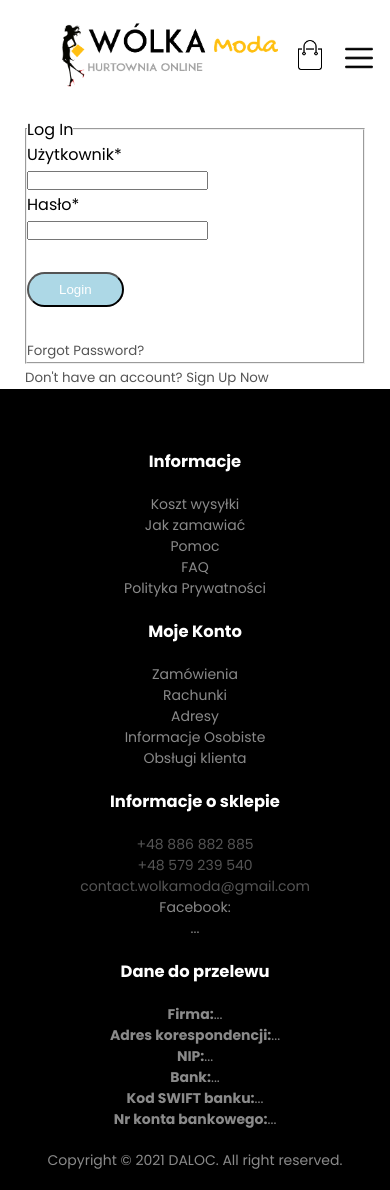
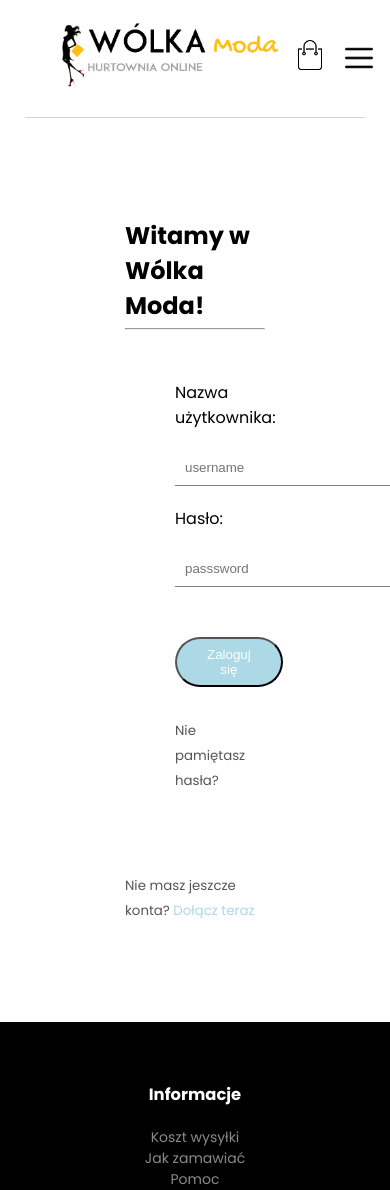
Before and after one commit to goofyIsCool/Ecommerce-Website, a Django app: page /login/ in a window 390 px wide. Shown: the top 1190 px of the page. Run offline with Django 3.2, Linux system fonts and the light colour scheme; some libraries are stand-ins or nearby versions.

Commit message:
Front-end update

```diff
--- a/website/shop/static/shop/assets/css/styles.css
+++ b/website/shop/static/shop/assets/css/styles.css
@@ -33,7 +33,9 @@ body {
     display: flex;
     align-items: center;
     padding: 20px;
+    border-bottom: 1px solid lightgrey;
 }
+
 nav{
     flex:1;
     text-align: right;
@@ -290,7 +292,7 @@ ul {
 
 /* Dropdown Button */
 .dropbtn {
-    background-color: #ff524b;
+    background-color: lightblue;
     color: white;
     padding: 16px;
     font-size: 16px;
@@ -307,7 +309,7 @@ ul {
 .dropdown-content {
     display: none;
     position: absolute;
-    background-color: #f1f1f1;
+    background-color: white;
     min-width: 160px;
     box-shadow: 0px 8px 16px 0px rgba(0,0,0,0.2);
     z-index: 1;
@@ -324,13 +326,13 @@ ul {
 }
 
 /* Change color of dropdown links on hover */
-.dropdown-content a:hover {background-color: #ddd;}
+.dropdown-content a:hover {background-color: lightgrey;}
 
 /* Show the dropdown menu on hover */
 .dropdown:hover .dropdown-content {display: block;}
 
 /* Change the background color of the dropdown button when the dropdown content is shown */
-.dropdown:hover .dropbtn {background-color: #563434;}
+.dropdown:hover .dropbtn {background-color: lightgrey;}
 
 /* Newsletter */
 .newsletter {
@@ -345,7 +347,10 @@ ul {
 }
 
 .input-box {
-    width:500px;
+    border:0;
+    border-bottom:1px solid grey;
+    margin: 20px 0;
+    width:250px;
     padding:10px;
 }
 
@@ -391,7 +396,7 @@ ul {
         text-align: center;
     }
 
-    .col-2, .col-3, .col-4, .col-5{
+    .col-2, .col-3, .col-4, .col-5, .form{
         flex-basis: 100%;
     }
 
@@ -406,7 +411,10 @@ ul {
     .single-product .h1{
         font-size: 26px;
         line-height: 32px;
+    }
 
+    .form {
+        margin: auto;
     }
 }
 
@@ -514,3 +522,59 @@ input:focus{
     flex-basis: 24%;
     cursor: pointer;
 }
+
+.form {
+  margin: 100px 100px;
+}
+
+.form-content {
+  padding: 30px 50px;
+}
+
+.form h3{
+  font-weight: bold;
+  font-size: 24px;
+  margin-bottom: 5px;
+}
+
+.form hr{
+  margin-bottom: 20px;
+}
+
+.col-form {
+  margin: 50px 0;
+  flex: 10%;
+}
+
+.form-group {
+  margin: auto;
+}
+
+.form-group label{
+  margin-right: 30px;
+}
+
+.fieldset {
+  display: none;
+}
+
+.question {
+  margin-top: 50px;
+}
+
+.question a {
+  color: lightblue;
+}
+
+.info {
+    text-align: center;
+    margin-bottom: 300px;
+}
+
+.info p{
+   color: lightblue;
+}
+
+.category-content {
+
+}
--- a/website/shop/templates/shop/base.html
+++ b/website/shop/templates/shop/base.html
@@ -91,7 +91,7 @@
                                     {% if user.is_superuser %}
                                         <a href="{% url 'dashboard:home' %}">Dashboard</a>
                                     {% endif %}
-                                    <a href="{% url 'logout' %}">Logout</a>
+                                    <a href="{% url 'logout' %}">Wyloguj się</a>
                                 </div>
                             </div>
                         </li>
--- a/website/shop/templates/shop/home.html
+++ b/website/shop/templates/shop/home.html
@@ -141,6 +141,7 @@
         <form class="text-center" method="post">
             {% csrf_token %}
             <input class="input-box" type="email" name="email" placeholder="Your Email">
+            <br>
             <a class="btn" type="submit">Subscribe</a>
         </form>
     </div>
--- a/website/user/forms.py
+++ b/website/user/forms.py
@@ -1,13 +1,80 @@
 from django import forms
 from django.contrib.auth.models import User
-from django.contrib.auth.forms import UserCreationForm
-
+from django.contrib.auth.forms import UserCreationForm, AuthenticationForm, PasswordResetForm
 
 class SignupForm(UserCreationForm):
-    email = forms.EmailField(required=True, help_text='Required')
-    first_name = forms.CharField(required=True, label='First name')
-    last_name = forms.CharField(required=True, label='Last surname')
+    username = forms.CharField(widget=forms.TextInput(
+        attrs={
+            'class': 'input-box',
+            'placeholder': 'nazwa użytkownika',
+            }
+    ))
+
+    email = forms.EmailField(required=True, label='E-mail', widget=forms.TextInput(
+        attrs={
+            'class': 'input-box',
+            'placeholder': 'e-mail',
+            }
+    ))
+    first_name = forms.CharField(required=True, label='Imię', widget=forms.TextInput(
+        attrs={
+            'class': 'input-box',
+            'placeholder': 'imię',
+            }
+    ))
+    last_name = forms.CharField(required=True, label='Nazwisko', widget=forms.TextInput(
+        attrs={
+            'class': 'input-box',
+            'placeholder': 'nazwisko',
+            }
+    ))
+
+    password1 = forms.CharField(label="Hasło", widget=forms.PasswordInput(
+        attrs={
+            'class': 'input-box',
+            'placeholder': 'passsword',
+        }
+    ))
+
+    password2 = forms.CharField(label="Potwierdź hasło", widget=forms.PasswordInput(
+        attrs={
+            'class': 'input-box',
+            'placeholder': 'passsword',
+        }
+    ))
 
     class Meta:
         model = User
         fields = ['username', 'first_name', 'last_name', 'email', 'password1', 'password2']
+
+class UserLoginForm(AuthenticationForm):
+    def __init__(self, *args, **kwargs):
+        super(UserLoginForm, self).__init__(*args, **kwargs)
+
+    # TODO Change to e-mail
+    username = forms.CharField(widget=forms.TextInput(
+        attrs={
+            'class': 'input-box',
+            'placeholder': 'username',
+            }
+    ))
+
+    password = forms.CharField(widget=forms.PasswordInput(
+        attrs={
+            'class': 'input-box',
+            'placeholder': 'passsword',
+        }
+    ))
+
+class UserPasswordResetForm(PasswordResetForm):
+    def __init__(self, *args, **kwargs):
+        super(UserPasswordResetForm, self).__init__(*args, **kwargs)
+
+    email = forms.EmailField(label='Podaj swój adres e-mail', widget=forms.EmailInput(
+        attrs={
+            'class': 'input-box',
+            'placeholder': 'e-mail',
+            'type': 'email',
+            'name': 'email'
+            }
+    ))
--- a/website/user/templates/user/login.html
+++ b/website/user/templates/user/login.html
@@ -2,21 +2,47 @@
 {% load crispy_forms_tags %}
 {% block content %}
 <div class="container">
-        <form method='POST'>
+  <div class="form">
+    <form method="post">
+      <h3>Witamy w Wólka Moda!</h3>
+      <hr>
       {% csrf_token %}
-            <fieldset class='form-group'>
-                <legend class='border-bottom mb-4'>Log In</legend>
+      {{ form.non_field_errors }}
+      <div class="form-content">
+        <div class="form-group">
+            <label for="{{ form.username.id_for_label }}">Nazwa użytkownika:</label>
+            <br>
+            {{ form.username }}
+            {{ form.username.errors }}
+        </div>
+        <div class="form-group">
+            <label for="{{ form.password.id_for_label }}">Hasło:</label>
+            <br>
+            {{ form.password }}
+            {{ form.password.errors }}
+        </div>
+        <button class="btn" type="submit">Zaloguj się</button>
+        <small class='text-muted ml-2'>
+        <a href="{% url 'password_reset' %}">Nie pamiętasz hasła?</a>
+        </small>
+    </div>
+    </form>
+      <!-- <form method='POST'>
+          {% csrf_token %}
+          <fieldset style="border: none;">
+              <h3>Zaloguj się</h3>
               {{ form|crispy }}
               <div class='form-group'>
                   <button class='btn btn-outline-info', type='submit'>Login</button>
               </div>
               <small class='text-muted ml-2'>
-                <a href="{% url 'password_reset' %}">Forgot Password?</a>
+              <a href="{% url 'password_reset' %}">Nie pamiętasz hasła?</a>
               </small>
           </fieldset>
-        </form>
-        <div class='border-top pt-3'>
-            <small class='text-muted'> Don't have an account? <a class = 'ml-2' href='{% url 'signup' %}'>Sign Up Now</a></small>
+      </form> -->
+      <div class='question'>
+          <small class='text-muted'>Nie masz jeszcze konta? <a class = 'ml-2' href='{% url 'signup' %}'>Dołącz teraz</a></small>
+      </div>
     </div>
 </div>
 {% endblock content %}
--- a/website/user/views.py
+++ b/website/user/views.py
@@ -1,7 +1,7 @@
 from django.http import HttpResponse
 from django.shortcuts import render
 from django.contrib.auth import login
-from .forms import SignupForm
+from .forms import SignupForm, UserLoginForm
 from django.contrib.sites.shortcuts import get_current_site
 from django.utils.encoding import force_bytes, force_text
 from django.utils.http import urlsafe_base64_encode, urlsafe_base64_decode
@@ -40,7 +40,6 @@ def signup(request):
 
     return render(request, 'user/signup.html', {'form': form})
 
-
 def activate(request, uidb64, token):
     try:
         uid = force_text(urlsafe_base64_decode(uidb64))
--- a/website/website/settings.py
+++ b/website/website/settings.py
@@ -26,11 +26,12 @@ BASE_DIR = Path(__file__).resolve().parent.parent
 
 # SECURITY WARNING: keep the secret key used in production secret!
 SECRET_KEY = os.environ.get('SECRET_KEY')
+
 # SECRET_KEY = config['SECRET_KEY']
 # SECURITY WARNING: don't run with debug turned on in production!
 DEBUG = True
 
-ALLOWED_HOSTS = ['192.168.1.17']
+ALLOWED_HOSTS = ['192.168.1.17', '192.168.0.102']
 
 
 # Application definition
--- a/website/website/urls.py
+++ b/website/website/urls.py
@@ -20,17 +20,17 @@ from django.contrib.staticfiles.urls import staticfiles_urlpatterns
 from django.conf.urls.static import static
 from django.contrib.auth import views as auth_views
 from user import views as user_views
-
+from user import forms as user_forms
 
 urlpatterns = [
     path('', include('shop.urls', namespace="shop")),
     path('dashboard/', include('dashboard.urls', namespace="dashboard")),
     path('admin/', admin.site.urls),
     path('signup/', user_views.signup, name='signup'),
-    path('login/', auth_views.LoginView.as_view(template_name='user/login.html'), name='login'),
+    path('login/', auth_views.LoginView.as_view(template_name="user/login.html", authentication_form=user_forms.UserLoginForm),name='login'),
+    # path('login/', auth_views.LoginView.as_view(template_name='user/login.html'), name='login'),
     path('logout/', auth_views.LogoutView.as_view(template_name='user/logout.html'), name='logout'),
-    path('password-reset/', auth_views.PasswordResetView.as_view(
-        template_name='user/password_reset.html'), name='password_reset'),
+    path('password-reset/', auth_views.PasswordResetView.as_view(template_name='user/password_reset.html', form_class=user_forms.UserPasswordResetForm), name='password_reset'),
     path('password-reset/done/', auth_views.PasswordResetDoneView.as_view(
         template_name='user/password_reset_done.html'), name='password_reset_done'),
     path('password-reset-confirm/<uidb64>/<token>/', auth_views.PasswordResetConfirmView.as_view(
```
Also changed, not shown: website/shop/forms.py (+36 -0 lines), website/shop/templates/shop/cart.html (+11 -5 lines), website/shop/templates/shop/products.html (+7 -7 lines), website/shop/templates/shop/profile.html (+15 -17 lines), website/shop/views.py (+6 -2 lines), website/user/templates/user/logout.html (+4 -6 lines), website/user/templates/user/password_reset.html (+8 -10 lines), website/user/templates/user/signup.html (+12 -13 lines). Lines whose indentation alone changed are shown as unchanged.
